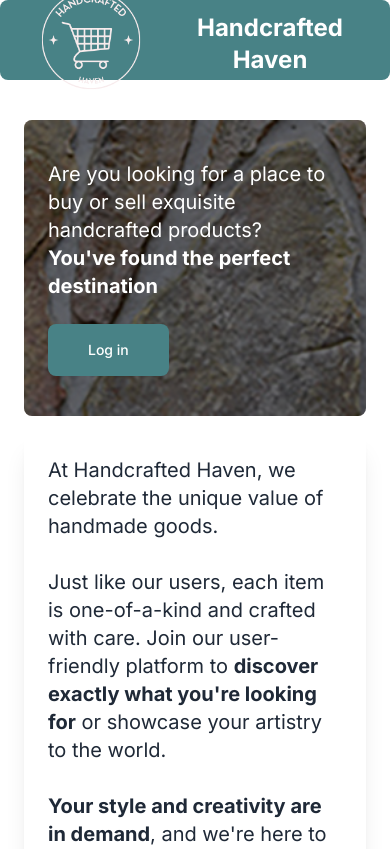
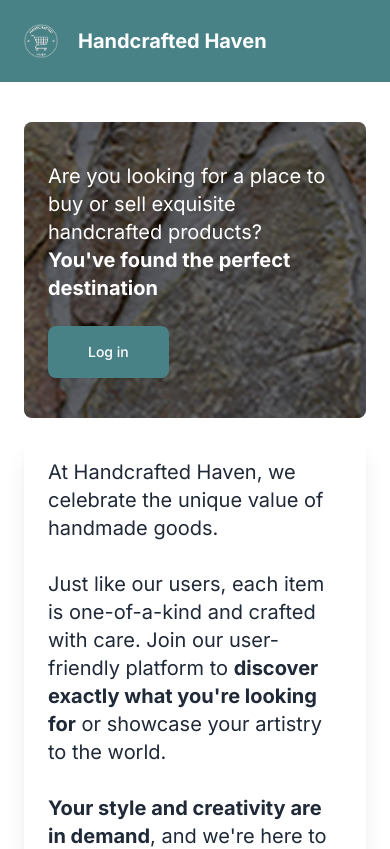
Before and after one commit to ramakrishnadas/handcrafted-haven-project, a Next.js app: page / in a window 390 px wide. Shown: the top 849 px of the page. Built offline with nearby package versions, Linux system fonts and the light colour scheme; no server answers.

Commit message:
Header responsive added

```diff
--- a/src/app/ui/header.tsx
+++ b/src/app/ui/header.tsx
@@ -2,58 +2,64 @@ import Image from "next/image";
 import Link from "next/link";
 import { signOut, auth } from "../../auth";
 
+interface User {
+  id: string;
+  name: string;
+}
+
 export default async function Header() {
   const session = await auth();
-
-  const user = session?.user;
+  const user = session?.user ? { id: session.user.id || '', name: session.user.name || '' } : null;
 
   return (
-    <div className="relative">
-
-      <div className="flex h-20 shrink-0 items-center justify-center rounded-lg bg-customGreen p-4 md:h-52">
-        {/* Insert logo here */}
+    <div className="relative bg-customGreen p-4">
+      <div className="container mx-auto flex flex-col md:flex-row items-center justify-between">
+        {/* Logo and Title */}
+        <div className="flex items-center w-full md:w-auto">
           <Image
             src="/logo.png"
             alt="Handcrafted Haven Logo"
-          width={150}
-          height={150}
+            width={50}
+            height={50}
             className="object-contain"
           />
-        <h1 className="text-2xl md:text-5xl font-bold text-center text-white mt-4 mb-2">
+          <Link href="/" className="ml-3 text-xl md:text-3xl font-bold text-white">
             Handcrafted Haven
-        </h1>
+          </Link>
+          {session && (
+            <div className="text-white md:ml-4 mt-2 md:mt-0">
+              Welcome, {user?.name}
+            </div>
+          )}
         </div>
 
+        {/* Navigation Links */}
         {session && (
-        <>
-          <div className="absolute top-0 left-0 p-4 flex">
-            <Link key={user?.id} href={`/dashboard`} legacyBehavior shallow={true} className="">
-              <a className="block p-2 border rounded-lg shadow hover:bg-blue-950  mx-4">
-                <p className="text-white">Home</p>
-              </a>
+          <div className="flex flex-col md:flex-row items-center w-full md:w-auto mt-4 md:mt-0 space-y-2 md:space-y-0 md:space-x-4">
+            <Link href="/dashboard" className="text-white bg-gray-800 hover:bg-gray-700 p-2 rounded-lg w-full md:w-auto text-center">
+              Home
             </Link>
-          </div>
-          <p className="text-white absolute bottom-0 left-0 p-4">Welcome, {user?.name}</p>
-          <div className="absolute top-0 right-0 p-4 flex">
-            <Link key={user?.id} href={`/profile`} legacyBehavior>
-              <a className="block p-2 border rounded-lg shadow hover:bg-blue-950 mx-4">
-                <p className="text-white">My Profile</p>
-              </a>
+            <Link href="/profile" className="text-white bg-gray-800 hover:bg-gray-700 p-2 rounded-lg w-full md:w-auto text-center">
+              My Profile
             </Link>
             <form
               action={async () => {
                 "use server";
                 await signOut();
               }}
+              method="post"
+              className="w-full md:w-auto"
             >
-              <button className="flex h-[40px] w-full grow items-center justify-center gap-2 border rounded-md bg-gray-50 p-3 text-sm font-medium hover:bg-sky-100 hover:text-blue-600 md:flex-none md:justify-start md:p-2 md:px-3">
-                <div className="hidden md:block">Log Out</div>
+              <button
+                type="submit"
+                className="text-white bg-gray-800 hover:bg-gray-700 p-2 rounded-lg w-full md:w-auto text-center"
+              >
+                Log Out
               </button>
             </form>
           </div>
-        </>
         )}
       </div>
-
+    </div>
   );
 }
```
Lines whose indentation alone changed are shown as unchanged.
